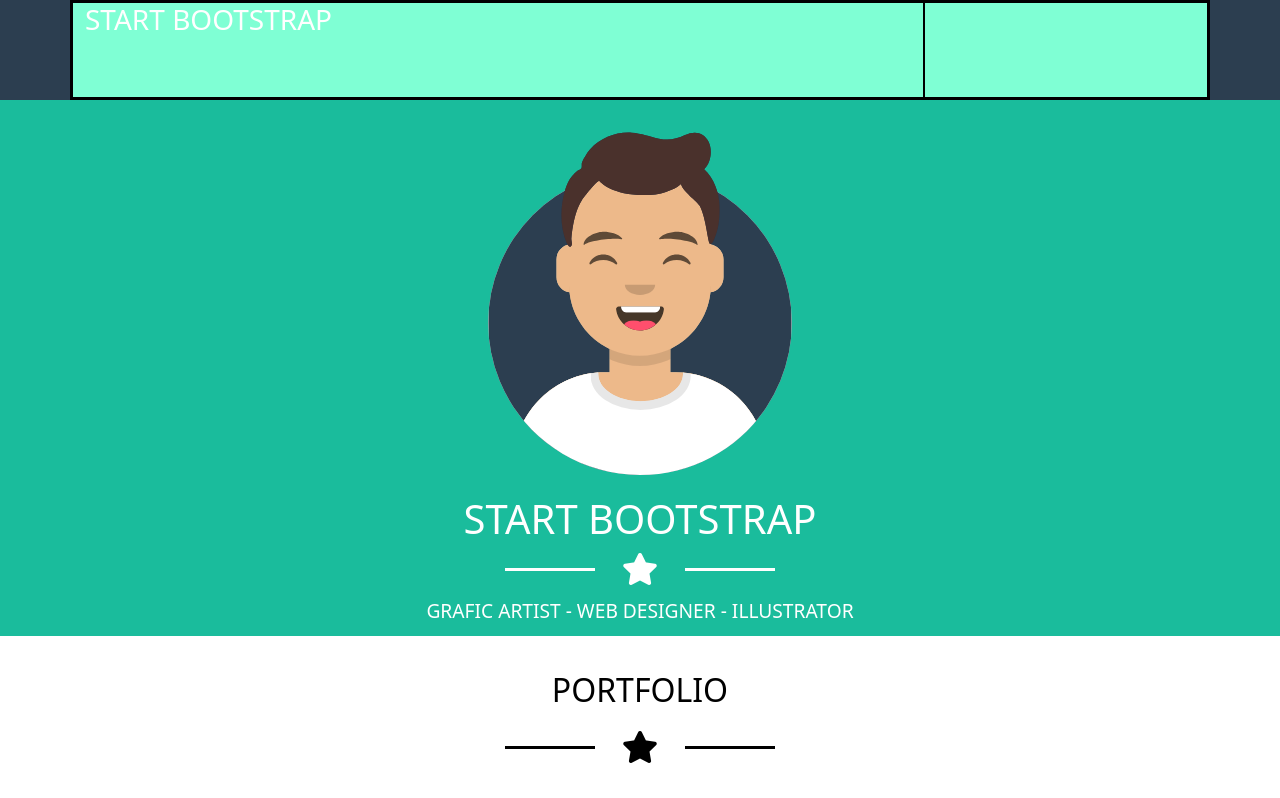
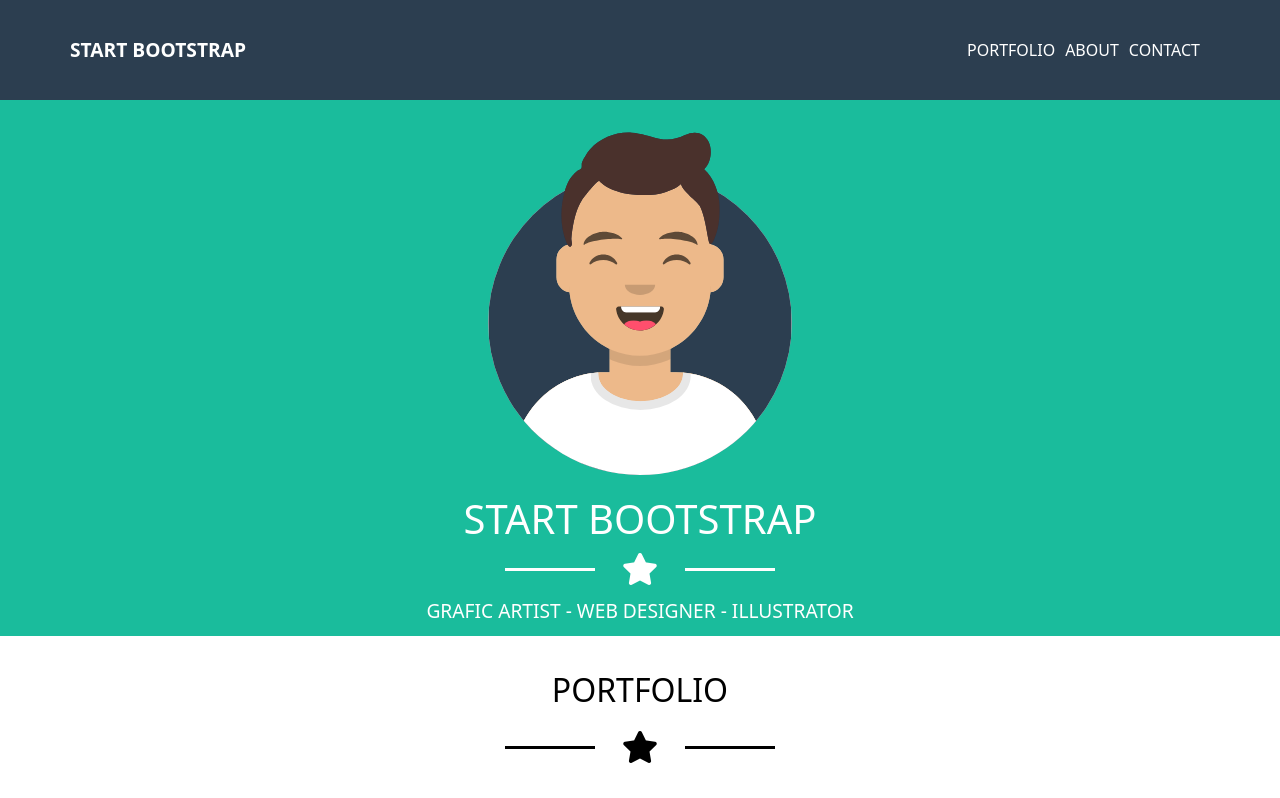
Before and after one commit to Micaela87/html-css-bootstrap-freelancer, a plain HTML site: page index.html in a window 1280 px wide. Shown: the top 798 px of the page. Drawn offline with nearby package versions, Linux system fonts and the light colour scheme.

Commit message:
navbar completed, dropdown menu needs revising

```diff
--- a/index.html
+++ b/index.html
@@ -12,12 +12,19 @@
 <body>
     <!-- header -->
     <header>
-        <div class="container-md">
-            <div class="row">
+        <div class="container px-md-0">
+            <div class="navbar">
                 <div class="col">
-                    <h3>START BOOTSTRAP</h3>
+                    <span>START BOOTSTRAP</span>
                 </div>
-                <div class="col-2  col-md-3"></div>
+                <div class="col-2 col-md-5 text-end">
+                    <span><i class="fas fa-bars" id="dropdown"></i></span>
+                    <ul id="hidden-menu">
+                        <li><a href="#">PORTFOLIO</a></li>
+                        <li id="center-li"><a href="#">ABOUT</a></li>
+                        <li><a href="#">CONTACT</a></li>
+                    </ul>
+                </div>
             </div>
         </div>
     </header>
@@ -172,5 +179,6 @@
             <span>Copyright &copy; Your Website 2019</span>
         </div>
     </footer>
+    <script src="./main.js"></script>
 </body>
 </html>
--- /dev/null
+++ b/main.js
@@ -0,0 +1,11 @@
+const hamburgerMenu = document.getElementById('dropdown');
+
+const dropdownMenu = document.getElementById('hidden-menu');
+
+const showMenu = (element) => {
+    element.style.display === 'none' ? element.style.display = 'block' : element.style.display = 'none';
+};
+
+hamburgerMenu.addEventListener('click', function() {
+    showMenu(dropdownMenu)
+});
--- a/resources/css/style.css
+++ b/resources/css/style.css
@@ -27,17 +27,43 @@ body {
 }
 
 /* MOBILE VERSION */
-/* debugging rules */
-header div {
-    background-color: aquamarine;
-    border: 1px solid black;
-    height: 100%;
-}
-
 /* header */
 header {
     height: 100px;
     background-color: #2c3e50;
+}
+
+.navbar {
+    height: 100px;
+}
+
+.navbar span {
+    font-size: 1.2rem;
+    font-weight: bold;
+}
+
+#dropdown {
+    position: relative;
+}
+
+#hidden-menu {
+    display: none;
+    list-style-type: none;
+    position: absolute;
+    background-color: #2c3e50;
+    z-index: 1;
+    right: -12px;
+    padding: 5px 10px;
+}
+
+.navbar ul li {
+    padding: 5px 0;
+}
+
+.navbar ul li a {
+    color: white;
+    text-decoration: none;
+    font-size: 1rem;
 }
 
 /* banner */
@@ -74,12 +100,6 @@ header {
     height: auto;
     border-radius: 10px;
 }
-
-/* .portfolio .debug {
-    background-color: darkgoldenrod;
-    height: 200px;
-    border: 1px solid black;
-} */
 
 /* about */
 .about {
@@ -224,6 +244,28 @@ footer span {
 }
 
 /* TABLET VERSION */
+@media screen and (min-width: 768px) {
+    #dropdown {
+        display: none;
+    }
+
+    #hidden-menu {
+        position: static;
+        display: flex;
+        align-items: center;
+        justify-content: flex-end;
+        margin-top: 0;
+        margin-bottom: 0;
+    }
+
+    .navbar ul li {
+        list-style-type: none;
+    }
+
+    #center-li {
+        margin: 0 10px;
+    }
+}
 
 /* DESKTOP VERSION */
 @media screen and (min-width: 992px) {
```
